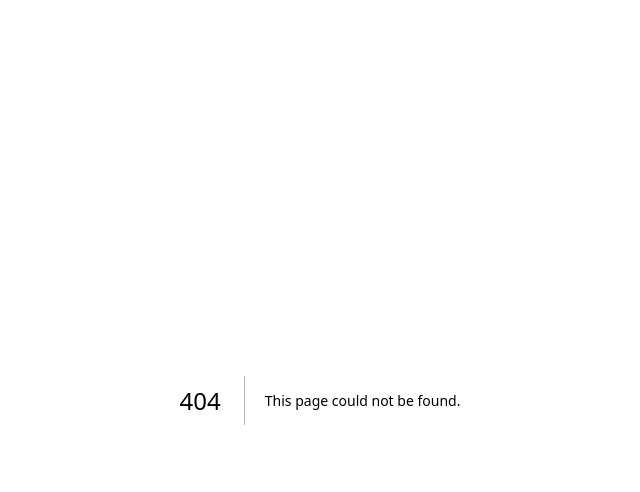
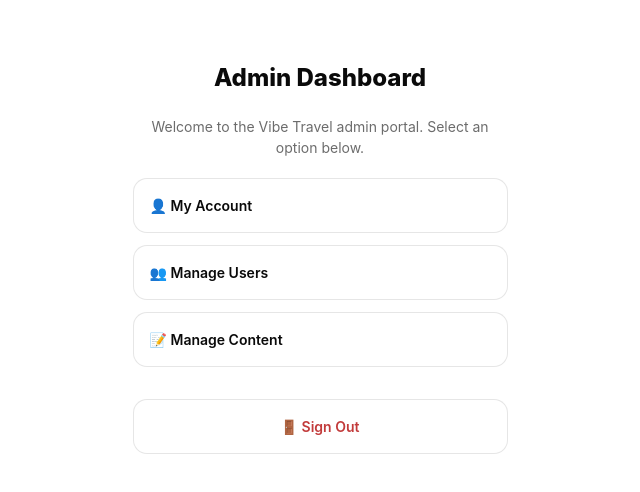
Before and after one commit to TheLimited88/vibe-travel, a Next.js app: page /admin/dashboard in a window 1280 px wide. Before the commit this address had no page. Shown: the top 492 px of the page, without its empty margins (320-960 px from the left). Built offline with nearby package versions, Linux system fonts and the light colour scheme.

Commit message:
Add: Admin dashboard landing page with navigation to all admin sections

```diff
--- /dev/null
+++ b/app/admin/dashboard/page.tsx
@@ -0,0 +1,96 @@
+'use client';
+
+import { useRouter } from 'next/navigation';
+
+export default function AdminDashboard() {
+  const router = useRouter();
+
+  return (
+    <div style={{ display: 'flex', justifyContent: 'center', minHeight: '100vh', background: '#fff', padding: '20px' }}>
+      <div style={{ width: '100%', maxWidth: '375px', display: 'flex', flexDirection: 'column', gap: '20px', paddingTop: '40px' }}>
+        <div style={{ fontSize: '24px', fontWeight: '800', color: '#0A0A0A', textAlign: 'center' }}>
+          Admin Dashboard
+        </div>
+
+        <div style={{ fontSize: '14px', color: 'rgba(10,10,10,0.6)', textAlign: 'center' }}>
+          Welcome to the Vibe Travel admin portal. Select an option below.
+        </div>
+
+        <div style={{ display: 'flex', flexDirection: 'column', gap: '12px' }}>
+          <button
+            onClick={() => router.push('/admin/account')}
+            style={{
+              background: '#fff',
+              border: '1px solid rgba(10,10,10,0.1)',
+              borderRadius: '14px',
+              padding: '16px',
+              fontSize: '14px',
+              fontWeight: '600',
+              color: '#0A0A0A',
+              cursor: 'pointer',
+              textAlign: 'left',
+            }}
+          >
+            👤 My Account
+          </button>
+
+          <button
+            onClick={() => router.push('/admin/users')}
+            style={{
+              background: '#fff',
+              border: '1px solid rgba(10,10,10,0.1)',
+              borderRadius: '14px',
+              padding: '16px',
+              fontSize: '14px',
+              fontWeight: '600',
+              color: '#0A0A0A',
+              cursor: 'pointer',
+              textAlign: 'left',
+            }}
+          >
+            👥 Manage Users
+          </button>
+
+          <button
+            onClick={() => router.push('/admin/content')}
+            style={{
+              background: '#fff',
+              border: '1px solid rgba(10,10,10,0.1)',
+              borderRadius: '14px',
+              padding: '16px',
+              fontSize: '14px',
+              fontWeight: '600',
+              color: '#0A0A0A',
+              cursor: 'pointer',
+              textAlign: 'left',
+            }}
+          >
+            📝 Manage Content
+          </button>
+
+          <button
+            onClick={() => {
+              localStorage.removeItem('adminToken');
+              localStorage.removeItem('admin2FAVerified');
+              router.push('/admin/signin');
+            }}
+            style={{
+              background: '#fff',
+              border: '1px solid rgba(10,10,10,0.1)',
+              borderRadius: '14px',
+              padding: '16px',
+              fontSize: '14px',
+              fontWeight: '600',
+              color: '#C23B3B',
+              cursor: 'pointer',
+              textAlign: 'center',
+              marginTop: '20px',
+            }}
+          >
+            🚪 Sign Out
+          </button>
+        </div>
+      </div>
+    </div>
+  );
+}
--- a/app/admin/verify-2fa/page.tsx
+++ b/app/admin/verify-2fa/page.tsx
@@ -37,7 +37,7 @@
         // Store authentication token and 2FA verified status
         localStorage.setItem('adminToken', 'authenticated');
         localStorage.setItem('admin2FAVerified', 'true');
-        router.push('/admin/account');
+        router.push('/admin/dashboard');
       } else {
         setError('Incorrect code. Please try again.');
         setCode('');
```
